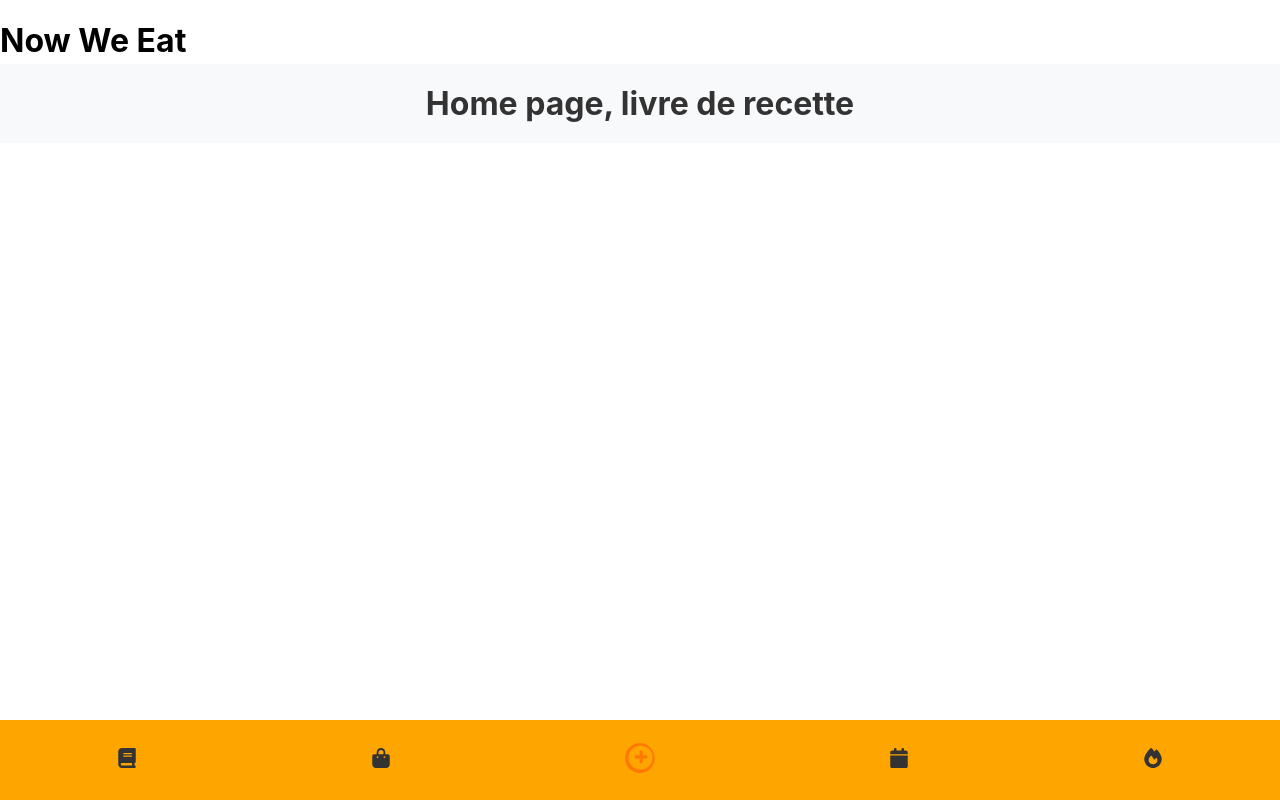
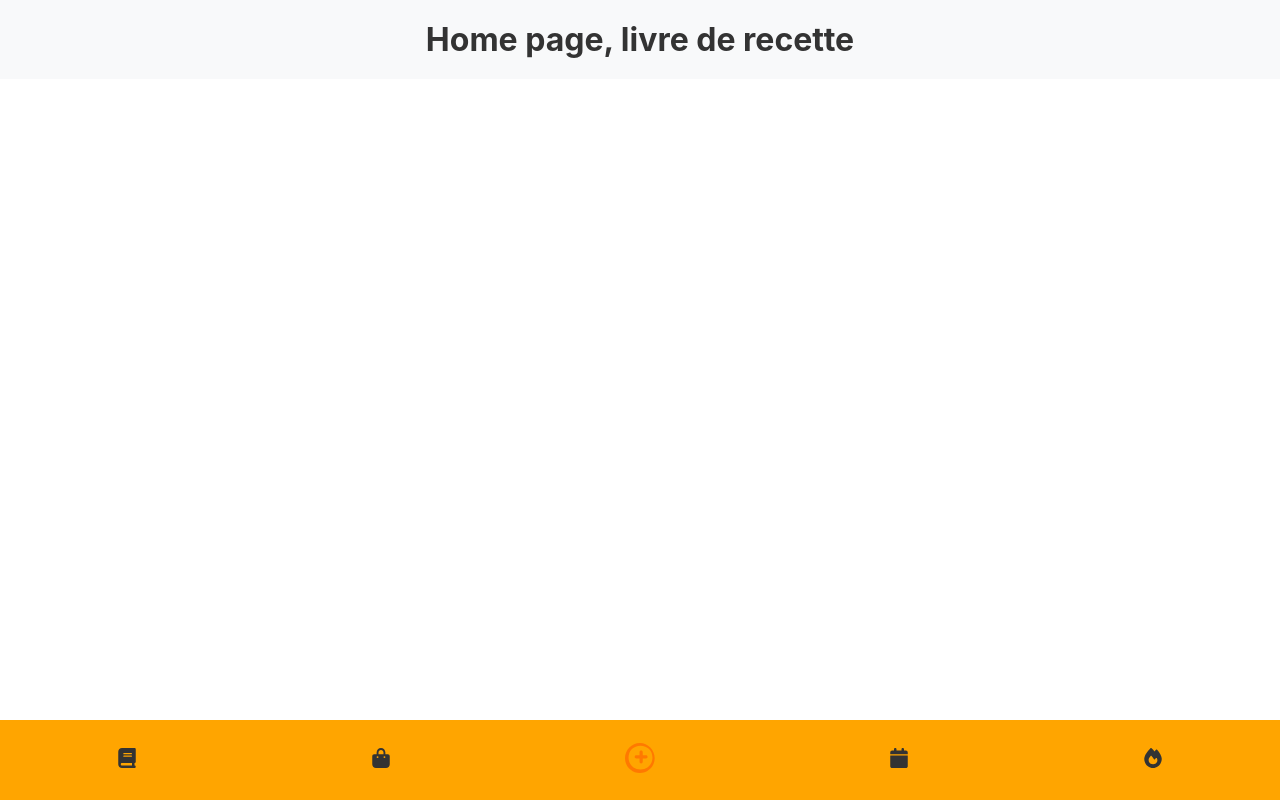
Before and after one commit to NoemieGaillard8/NowWeEat, a React (Create React App) app: page / in a window 1280 px wide. Built offline with nearby package versions, Linux system fonts and the light colour scheme.

Commit message:
un used topBar

```diff
--- a/src/Layout.js
+++ b/src/Layout.js
@@ -6,7 +6,7 @@ import './styles/layout.css'
 const Layout = ({ children }) => {
   return (
     <div className="layout-container">
-      <TopBar />
+      {/* <TopBar /> */}
       <div className="main-content">{children}</div>
       <BottomBar />
     </div>
```
